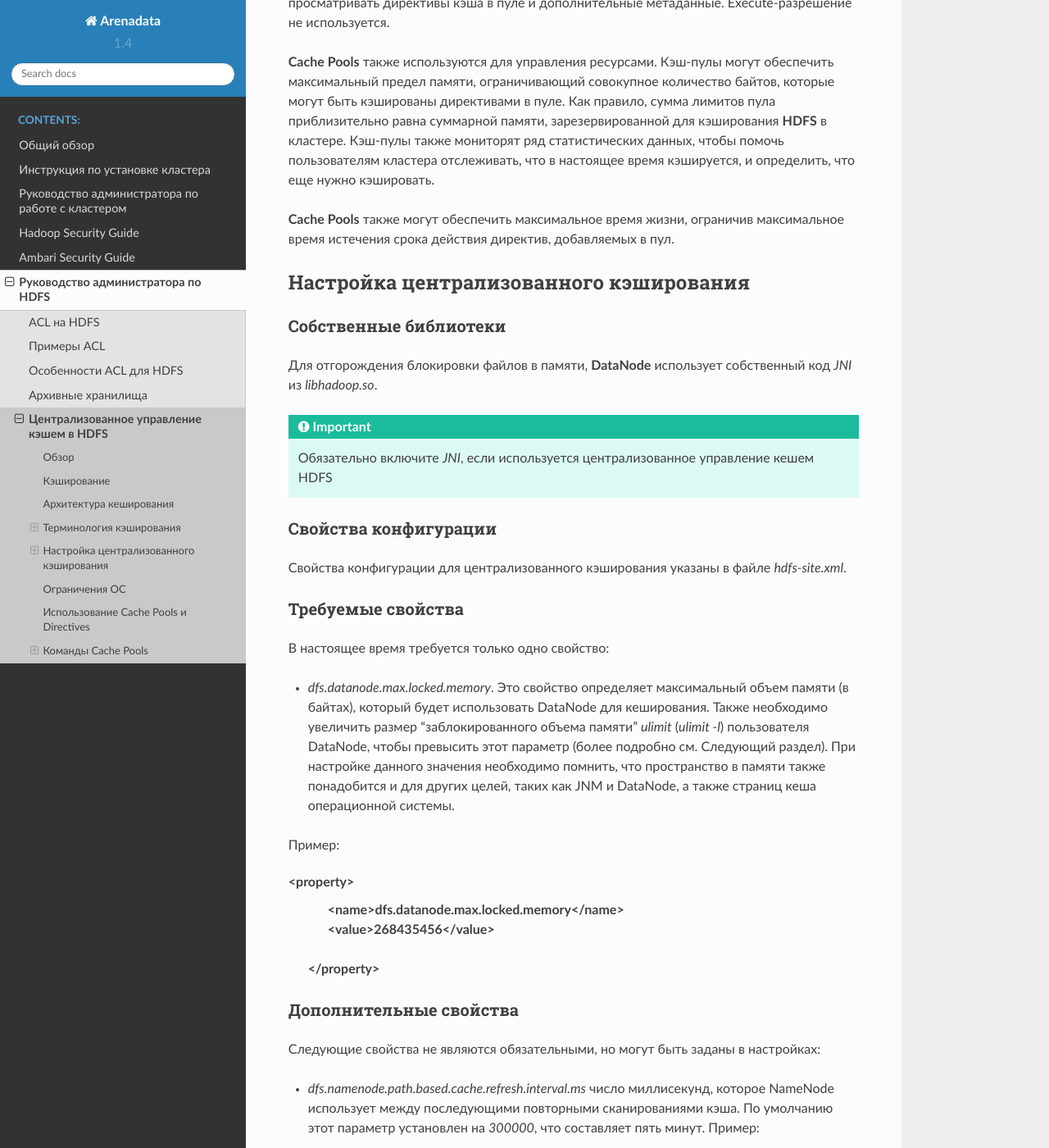
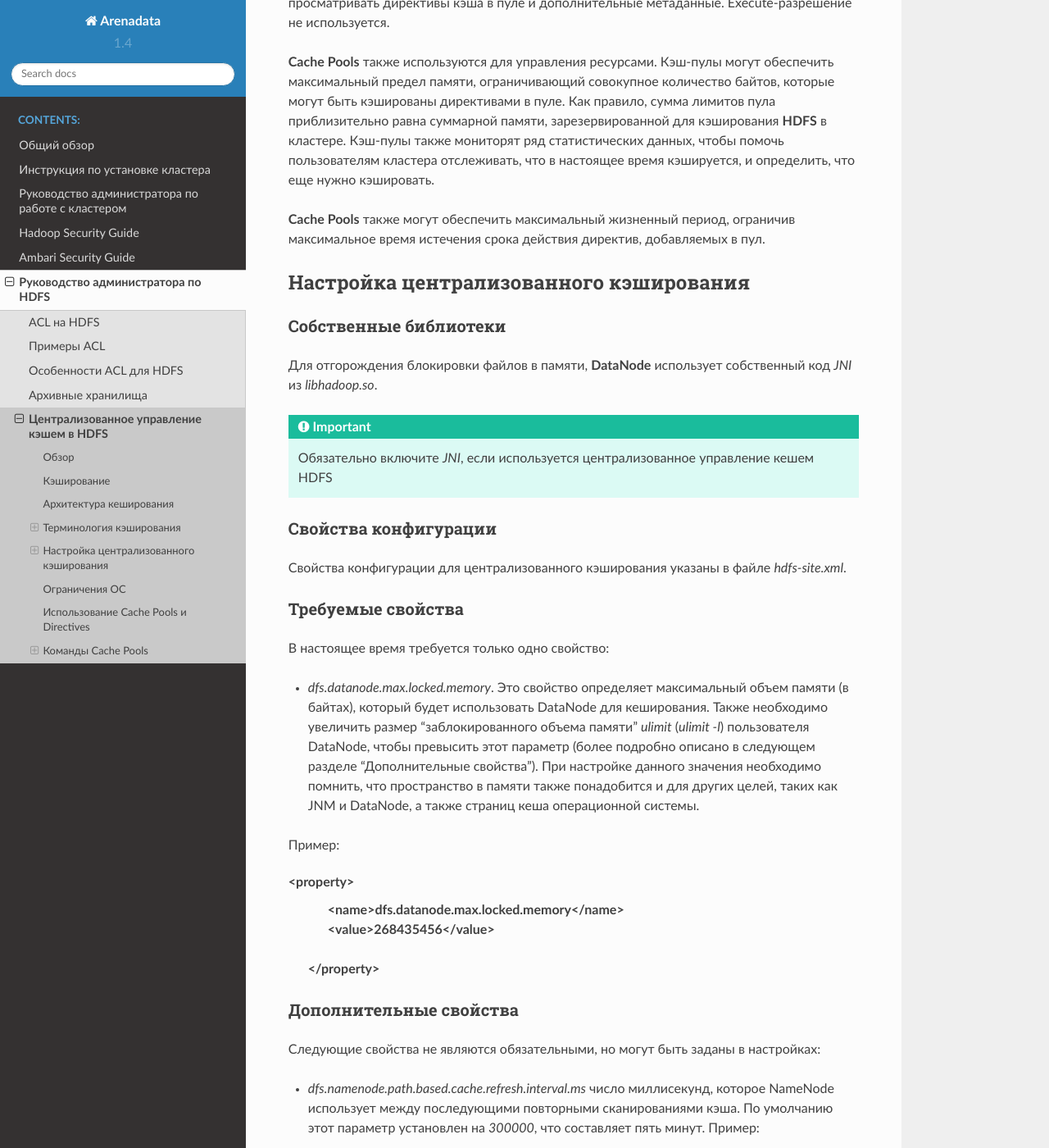
Before and after one commit to arenadata/docs_adps, a Sphinx documentation site: the page built from source/HDFSadmin/Cache.rst, in a window 1280 px wide and 1400 px high, scrolled down 3065 px. Shown: the whole window at 82% size. Built offline with Sphinx 7.4.7 and the Read the Docs theme 2.0.0, drawn with Linux system fonts in a browser that asks for light colours; some of the changed text lies outside the part shown.

Commit message:
Update Cache.rst

```diff
--- a/source/HDFSadmin/Cache.rst
+++ b/source/HDFSadmin/Cache.rst
@@ -72,7 +72,7 @@
 
 **Cache Directives** также указывают дополнительные параметры, такие как фактор репликации кэша и время окончания. Фактор репликации указывает количество блочных реплик в кэше. Если несколько **Cache Directives** относятся к одному файлу, применяется максимальный коэффициент репликации кеша.
 
-Время окончания задается в командной строке как время жизни (*time-to-live* - *TTL*), которое представляет собой относительное время действия в будущем. После истечения срока действия **Cache Directive** больше не учитывается **NameNode** при принятии решений кэширования.
+Время окончания задается в командной строке как жизненный период (*time-to-live* - *TTL*), который представляет собой относительное время действия в будущем. После истечения срока действия **Cache Directive** больше не учитывается **NameNode** при принятии решений кэширования.
 
 
 Cache Pool
@@ -82,7 +82,7 @@
 
 **Cache Pools** также используются для управления ресурсами. Кэш-пулы могут обеспечить максимальный предел памяти, ограничивающий совокупное количество байтов, которые могут быть кэшированы директивами в пуле. Как правило, сумма лимитов пула приблизительно равна суммарной памяти, зарезервированной для кэширования **HDFS** в кластере. Кэш-пулы также мониторят ряд статистических данных, чтобы помочь пользователям кластера отслеживать, что в настоящее время кэшируется, и определить, что еще нужно кэшировать.
 
-**Cache Pools** также могут обеспечить максимальное время жизни, ограничив максимальное время истечения срока действия директив, добавляемых в пул.
+**Cache Pools** также могут обеспечить максимальный жизненный период, ограничив максимальное время истечения срока действия директив, добавляемых в пул.
 
 
 
@@ -108,7 +108,7 @@
 
 В настоящее время требуется только одно свойство:
 
-+ *dfs.datanode.max.locked.memory*. Это свойство определяет максимальный объем памяти (в байтах), который будет использовать DataNode для кеширования. Также необходимо увеличить размер "заблокированного объема памяти" *ulimit* (*ulimit -l*) пользователя DataNode, чтобы превысить этот параметр (более подробно см. Следующий раздел). При настройке данного значения необходимо помнить, что пространство в памяти также понадобится и для других целей, таких как JNM и DataNode, а также страниц кеша операционной системы.
++ *dfs.datanode.max.locked.memory*. Это свойство определяет максимальный объем памяти (в байтах), который будет использовать DataNode для кеширования. Также необходимо увеличить размер "заблокированного объема памяти" *ulimit* (*ulimit -l*) пользователя DataNode, чтобы превысить этот параметр (более подробно описано в следующем разделе "Дополнительные свойства"). При настройке данного значения необходимо помнить, что пространство в памяти также понадобится и для других целей, таких как JNM и DataNode, а также страниц кеша операционной системы.
 
 Пример:
 
@@ -209,6 +209,7 @@
 :command:`hdfs cacheadmin -addPool <name> [-owner <owner>] [-group <group>]` |br|
 :command:`[-mode <mode>] [-limit <limit>] [-maxTtl <maxTtl>]`
 
+
 Функции команды *addPool* описаны в таблице 4.
 
 .. csv-table:: Табл. 4. Функции команды addPool
```
Also changed, not shown: other parts of source/HDFSadmin/Cache.rst (+2 -1 lines).
